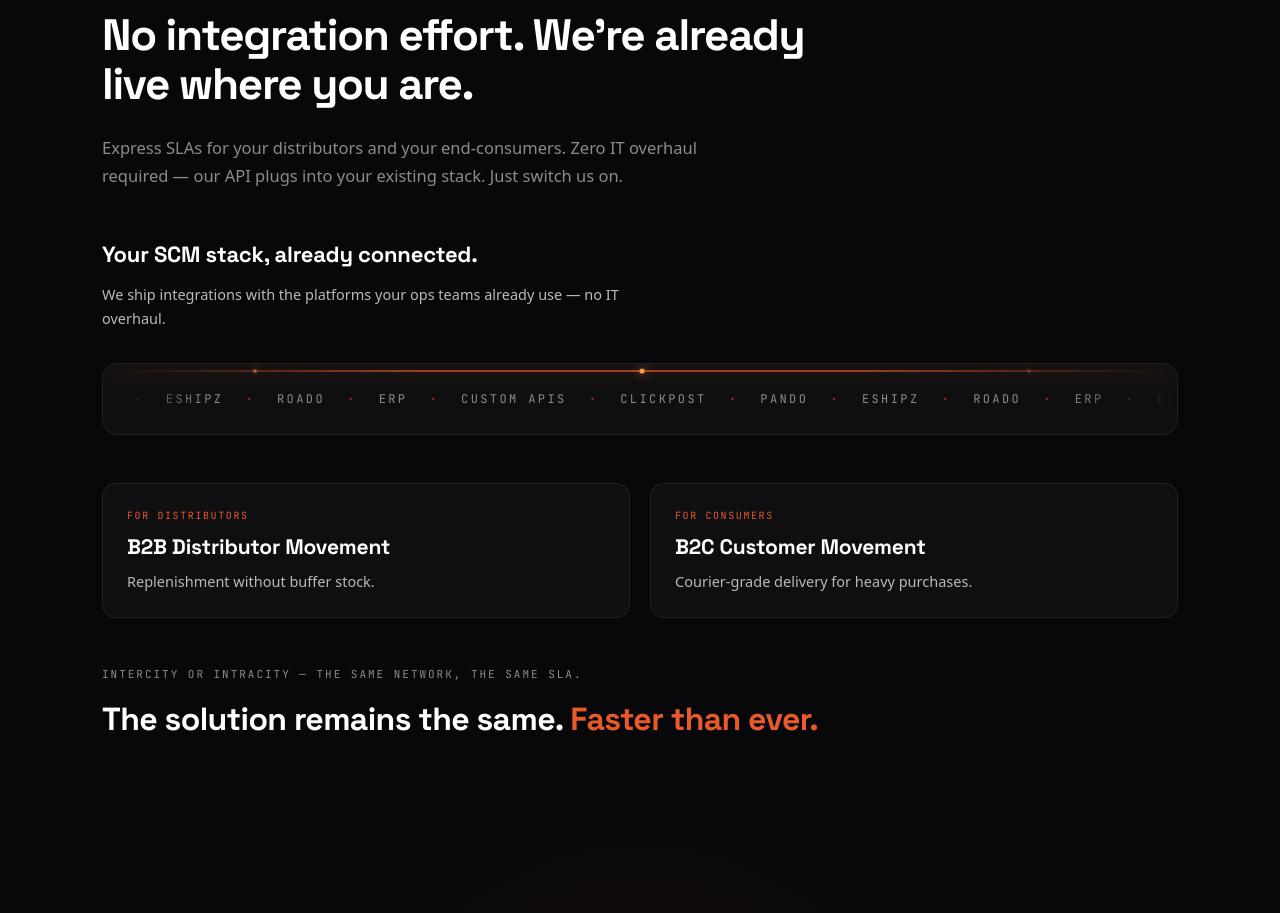
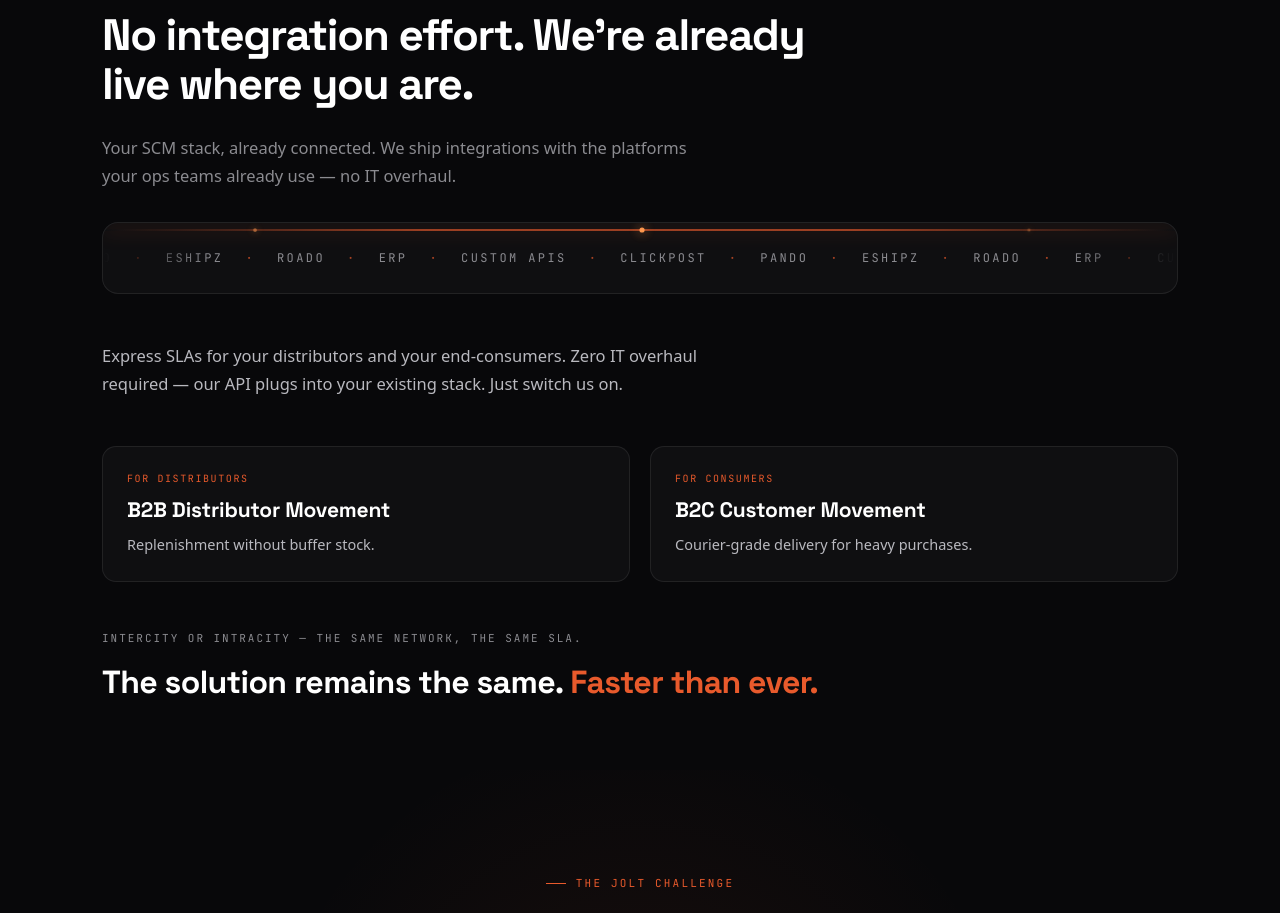
Before and after one commit to dineshreddyondl/joltdeliveries, a Next.js app: page / in a window 1280 px wide. Shown: the part 3700-4613 px from the top of the page. Built offline with nearby package versions, Linux system fonts and the light colour scheme.

Commit message:
Ecosystem: swap lede and post-scroll copy per founder
Lede under the heading is now 'Your SCM stack, already connected.
We ship integrations with the platforms your ops teams already use -
no IT overhaul.' The Express SLAs paragraph moved below the SCM
scroll box, before the use-case cards.

```diff
--- a/components/sections/ecosystem.module.css
+++ b/components/sections/ecosystem.module.css
@@ -132,19 +132,12 @@
   padding: 26px 0;
 }
 
-.fHead {
+.fAfter {
   margin-top: 48px;
-  font-size: 22px;
-  font-weight: 700;
-  letter-spacing: -0.01em;
-  color: #fff;
-}
-.fSub {
-  margin-top: 12px;
-  font-size: 14.5px;
-  line-height: 1.65;
+  font-size: 16.5px;
+  line-height: 1.7;
   color: #b9b9bf;
-  max-width: 560px;
+  max-width: 620px;
 }
 .fMarquee {
   position: relative;
--- a/components/sections/ecosystem.tsx
+++ b/components/sections/ecosystem.tsx
@@ -79,38 +79,15 @@ export function Ecosystem() {
           animate={show as never}
           className={styles.lede}
         >
-          Express SLAs for your distributors and your end-consumers. Zero IT
-          overhaul required — our API plugs into your existing stack. Just
-          switch us on.
-        </motion.p>
-
-        {/* Sub-heading — outside the box, under the section hero. */}
-        <motion.h3
-          variants={rv}
-          custom={3}
-          initial={animateIn ? "hidden" : false}
-          animate={show as never}
-          className={cn(sg.className, styles.fHead)}
-        >
-          Your SCM stack, already connected.
-        </motion.h3>
-
-        <motion.p
-          variants={rv}
-          custom={4}
-          initial={animateIn ? "hidden" : false}
-          animate={show as never}
-          className={styles.fSub}
-        >
-          We ship integrations with the platforms your ops teams already use
-          — no IT overhaul.
+          Your SCM stack, already connected. We ship integrations with the
+          platforms your ops teams already use — no IT overhaul.
         </motion.p>
 
         {/* Feature card — the box carries ONLY the animation + the SCM
             platform scroll. */}
         <motion.div
           variants={rv}
-          custom={5}
+          custom={3}
           initial={animateIn ? "hidden" : false}
           animate={show as never}
           className={styles.featureCard}
@@ -134,11 +111,23 @@ export function Ecosystem() {
           </div>
         </motion.div>
 
+        <motion.p
+          variants={rv}
+          custom={4}
+          initial={animateIn ? "hidden" : false}
+          animate={show as never}
+          className={styles.fAfter}
+        >
+          Express SLAs for your distributors and your end-consumers. Zero IT
+          overhaul required — our API plugs into your existing stack. Just
+          switch us on.
+        </motion.p>
+
         {/* Two movement types, one line each. */}
         <div className={styles.cases}>
           <motion.div
             variants={rv}
-            custom={6}
+            custom={5}
             initial={animateIn ? "hidden" : false}
             animate={show as never}
             className={styles.caseCard}
@@ -149,7 +138,7 @@ export function Ecosystem() {
           </motion.div>
           <motion.div
             variants={rv}
-            custom={7}
+            custom={6}
             initial={animateIn ? "hidden" : false}
             animate={show as never}
             className={styles.caseCard}
@@ -162,7 +151,7 @@ export function Ecosystem() {
 
         <motion.p
           variants={rv}
-          custom={8}
+          custom={7}
           initial={animateIn ? "hidden" : false}
           animate={show as never}
           className={styles.distance}
@@ -172,7 +161,7 @@ export function Ecosystem() {
 
         <motion.p
           variants={rv}
-          custom={9}
+          custom={8}
           initial={animateIn ? "hidden" : false}
           animate={show as never}
           className={cn(sg.className, styles.same)}
```
